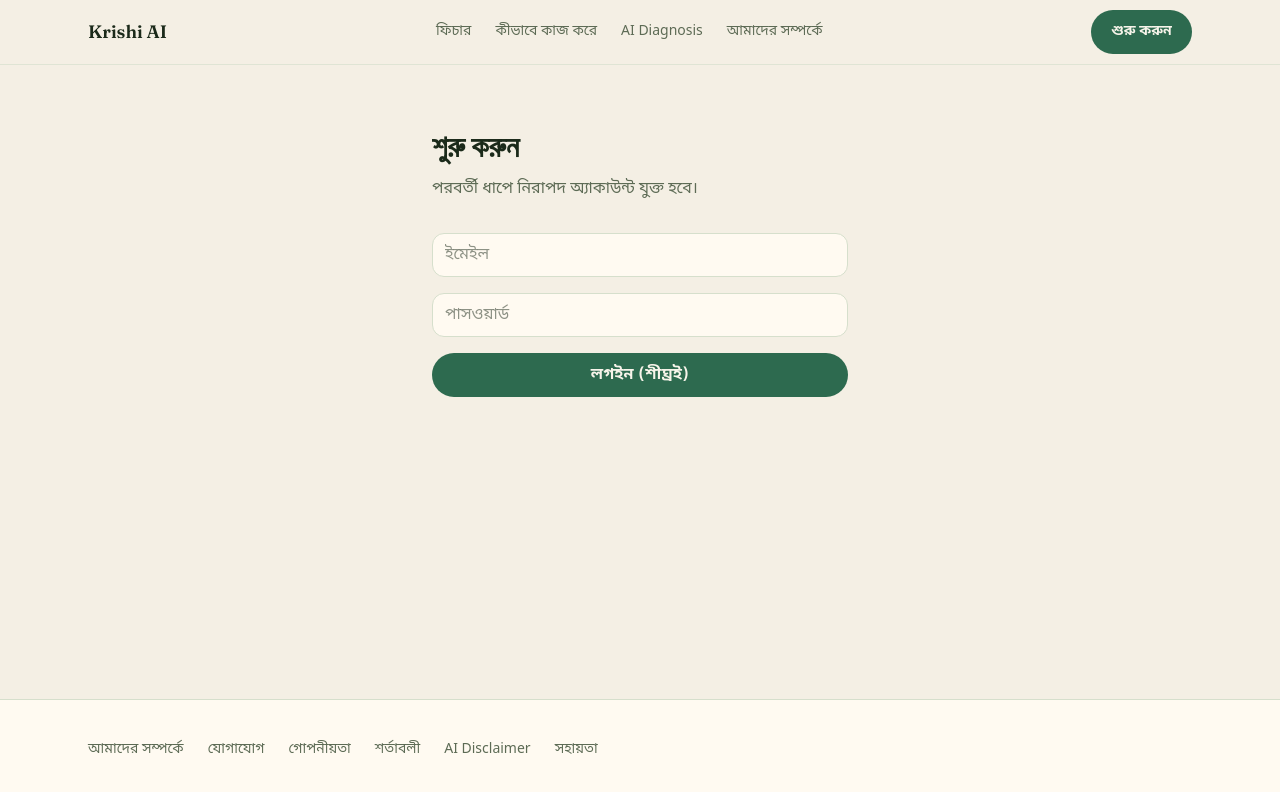
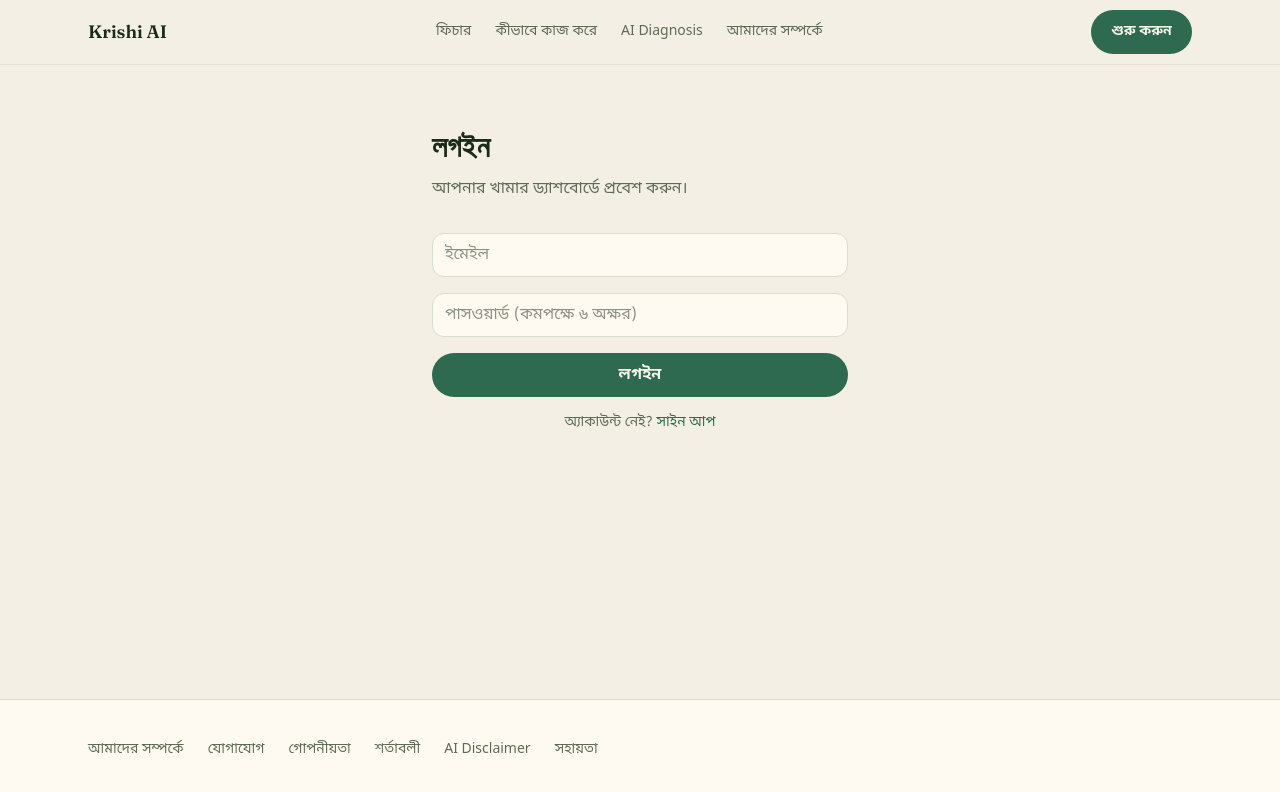
Before and after one commit to selderassunnah-coder/krishi-ai, a Next.js app: page /login in a window 1280 px wide. Shown: the top 792 px of the page. Built offline with nearby package versions, Linux system fonts and the light colour scheme.

Commit message:
phase2: wire login page to Supabase

```diff
--- a/src/app/login/page.tsx
+++ b/src/app/login/page.tsx
@@ -1,18 +1,26 @@
 import { SiteShell } from "@/components/site-shell";
+import { AuthForm } from "@/components/auth-form";
+import { signIn } from "@/app/actions/auth";
 
-export default function LoginPage() {
+export default async function LoginPage({
+  searchParams,
+}: {
+  searchParams: Promise<{ next?: string; error?: string }>;
+}) {
+  const params = await searchParams;
+  const nextPath = params.next?.startsWith("/") ? params.next : "/dashboard";
+
   return (
     <SiteShell>
       <main className="mx-auto max-w-md px-4 py-16">
-        <h1 className="font-display text-3xl font-semibold">শুরু করুন</h1>
-        <p className="mt-3 text-muted">পরবর্তী ধাপে নিরাপদ অ্যাকাউন্ট যুক্ত হবে।</p>
-        <form className="mt-8 space-y-4">
-          <input className="h-11 w-full rounded-xl border border-border bg-surface px-3" placeholder="ইমেইল" />
-          <input type="password" className="h-11 w-full rounded-xl border border-border bg-surface px-3" placeholder="পাসওয়ার্ড" />
-          <button type="button" className="h-11 w-full rounded-full bg-primary font-semibold text-primary-fg">
-            লগইন (শীঘ্রই)
-          </button>
-        </form>
+        <h1 className="font-display text-3xl font-semibold">লগইন</h1>
+        <p className="mt-3 text-muted">আপনার খামার ড্যাশবোর্ডে প্রবেশ করুন।</p>
+        {params.error ? (
+          <p className="mt-4 rounded-xl bg-red-50 px-3 py-2 text-sm text-red-700">
+            অথেনটিকেশন ব্যর্থ। আবার চেষ্টা করুন।
+          </p>
+        ) : null}
+        <AuthForm mode="login" action={signIn} nextPath={nextPath} />
       </main>
     </SiteShell>
   );
```
